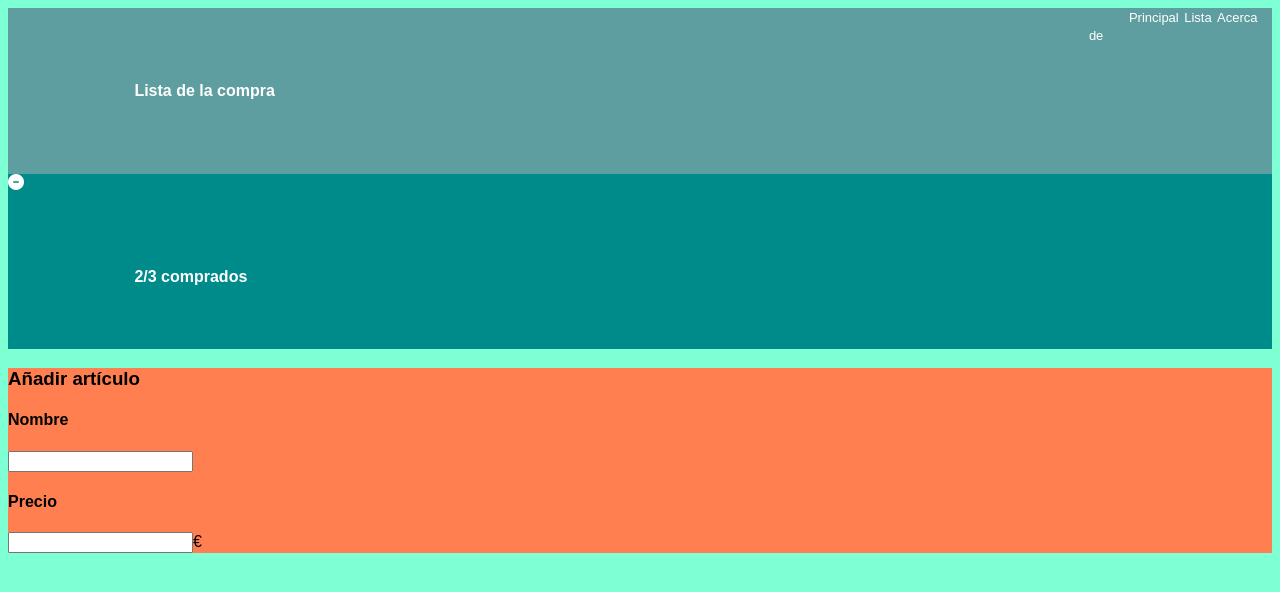
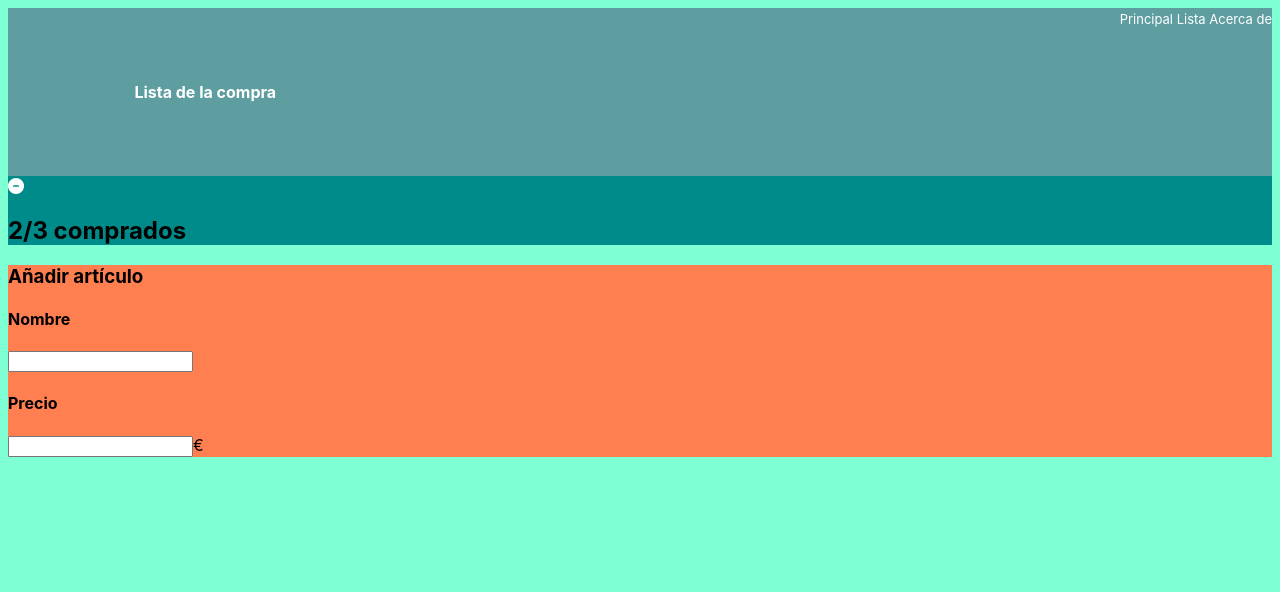
Before and after one commit to raqueladrados/W1CH3-Raquel-Adrados, a plain HTML site: page index.html in a window 1280 px wide. Drawn offline with Linux system fonts and the light colour scheme.

Commit message:
Delete margin-right of ul,li

```diff
--- a/styles.css
+++ b/styles.css
@@ -1,11 +1,8 @@
-* {
-  box-sizing: border-box;
-}
-
 html,
 body {
   background-color: aquamarine;
-  font-family: sans-serif;
+  font-family: -apple-system, BlinkMacSystemFont, "Segoe UI", Roboto,
+    Oxygen-Sans, Ubuntu, Cantarell, "Helvetica Neue", sans-serif;
 }
 
 header {
@@ -18,8 +15,7 @@ header {
   justify-content: space-between;
 }
 
-h1,
-h2 {
+h1 {
   font-size: medium;
   margin-left: 5%;
   padding: 5%;
@@ -30,7 +26,6 @@ ul,
 li {
   list-style-type: none;
   display: inline;
-  margin-right: 1%;
   font-size: small;
   color: white;
 }
@@ -45,12 +40,13 @@ a:visited {
 }
 
 section,
+.articule-container {
+  background-color: coral;
+  justify-content: space-between;
+}
+
+section,
 .container2 {
   background-color: darkcyan;
   display: inline-flexbox;
 }
-
-section,
-.articule-container {
-  background-color: coral;
-}
```
